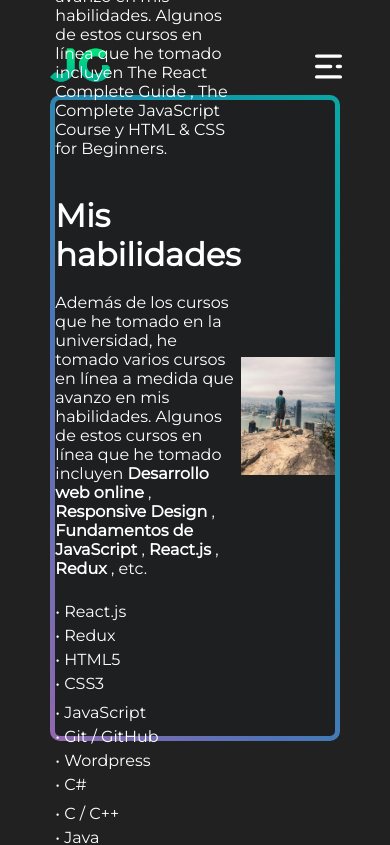
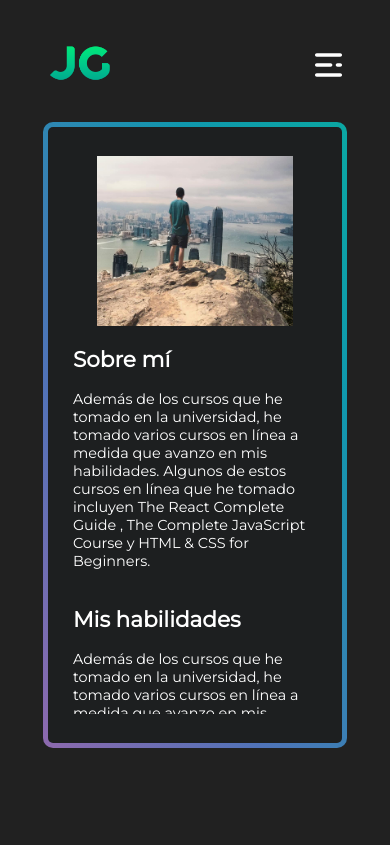
Before and after one commit to JuandaGarcia/JuandaGarcia.com, a React (Create React App) app: page /sobre-mi in a window 390 px wide. Shown: the top 845 px of the page. Built offline with nearby package versions, Linux system fonts and the light colour scheme.

Commit message:
Avances en las seccion sobre mi en mivil

```diff
--- a/src/components/ContactForm.js
+++ b/src/components/ContactForm.js
@@ -122,14 +122,14 @@ class ContactForm extends React.Component {
 					<div className="container-form">
 						<div className="redes-form">
 							<a
-								className="icono-social email noSelect"
+								className="icono-social-contacto email noSelect"
 								href="mailto: juandagarciadev@gmail.com"
 								rel="noopener noreferrer"
 							>
 								{}
 							</a>
 							<a
-								className="icono-social whatsapp noSelect"
+								className="icono-social-contacto whatsapp noSelect"
 								href="https://api.whatsapp.com/send?phone=573184291360&text=Hola%20Juan"
 								target="_blank"
 								rel="noopener noreferrer"
@@ -137,7 +137,7 @@ class ContactForm extends React.Component {
 								{}
 							</a>
 							<a
-								className="icono-social instagram noSelect"
+								className="icono-social-contacto instagram noSelect"
 								href="https://www.instagram.com/juandagarciaa/"
 								target="_blank"
 								rel="noopener noreferrer"
@@ -145,8 +145,24 @@ class ContactForm extends React.Component {
 								{}
 							</a>
 							<a
-								className="icono-social linkedin noSelect"
+								className="icono-social-contacto linkedin noSelect"
 								href="https://www.linkedin.com/in/juandagarciaa/"
+								target="_blank"
+								rel="noopener noreferrer"
+							>
+								{}
+							</a>
+							<a
+								className="icono-social-contacto github noSelect"
+								href="https://www.github.com/juandagarcia/"
+								target="_blank"
+								rel="noopener noreferrer"
+							>
+								{}
+							</a>
+							<a
+								className="icono-social-contacto youtube noSelect"
+								href="https://www.github.com/juandagarcia/"
 								target="_blank"
 								rel="noopener noreferrer"
 							>
@@ -178,7 +194,9 @@ class ContactForm extends React.Component {
 								id=""
 								rows="5"
 							></textarea>
-							<button className="btn-primary">Enviar</button>
+							<div className="noSelect">
+								<button className="btn-primary">Enviar</button>
+							</div>
 						</form>
 					</div>
 				</div>
--- a/src/index.css
+++ b/src/index.css
@@ -15,10 +15,15 @@ body {
 	background-color: #212121;
 	padding: 3em;
 	height: 100vh;
+	cursor: url('./img/cursor.png'), auto;
 }
 
 #App {
 	height: 100%;
+}
+
+a {
+	cursor: url('./img/cursor-pointer.png'), pointer;
 }
 
 .noSelect {
@@ -101,6 +106,7 @@ a {
 	align-items: center;
 	justify-content: space-between;
 	height: 83%;
+	padding-top: 65px;
 }
 
 .img-hero {
@@ -158,7 +164,7 @@ a {
 	font-weight: 800;
 	margin-top: 1em;
 	outline: none;
-	cursor: pointer;
+	cursor: url('./img/cursor-pointer.png'), pointer;
 }
 
 .btn-primary:hover {
@@ -172,6 +178,11 @@ a {
 .icono-social {
 	width: 1em;
 	height: 1em;
+}
+
+.icono-social-contacto {
+	width: 25px;
+	height: 25px;
 }
 
 .linkedin {
@@ -241,7 +252,7 @@ a {
 	border: none;
 	background-image: url(./img/menu.svg);
 	background-color: transparent;
-	cursor: pointer;
+	cursor: url('./img/cursor-pointer.png'), pointer;
 }
 
 .illustration-team {
@@ -366,6 +377,7 @@ a {
 	display: flex;
 	width: 100%;
 	height: 80%;
+	padding-top: 65px;
 	flex-wrap: wrap;
 }
 
@@ -404,7 +416,7 @@ a {
 	margin-bottom: 30px;
 }
 
-.redes-form .icono-social {
+.redes-form .icono-social-contacto {
 	margin: 0 20px;
 }
 
@@ -871,12 +883,13 @@ path#f3-l9 {
 	align-items: flex-start;
 	width: 100%;
 	height: 85%;
-	flex-wrap: wrap-reverse;
 }
 
 .sobre-mi-info {
 	width: 65%;
-	padding: 50px;
+	height: 100%;
+	font-size: 0.9em;
+	align-items: center;
 }
 
 .list-info-sobremi {
@@ -886,14 +899,17 @@ path#f3-l9 {
 }
 
 .sobre-mi-info li {
-	width: 125px;
+	width: 165px;
 	margin: 5px 0;
-	margin-right: 40px;
 }
 
 .sobre-mi-img {
-	width: 35%;
-	padding: 50px;
+	width: 30%;
+	height: 100%;
+	display: flex;
+	justify-content: center;
+	align-items: center;
+	margin-left: 5%;
 }
 
 .sobre-mi-img img {
@@ -909,6 +925,8 @@ path#f3-l9 {
 	color: white;
 	font-family: 'Raleway', sans-serif;
 	font-size: 1em;
+	flex-wrap: wrap-reverse;
+	padding: 50px;
 }
 .gradient-border {
 	--borderWidth: 5px;
@@ -970,9 +988,11 @@ path#f3-l9 {
 		font-size: 11px;
 	}
 
-	.illustration-team {
-		display: none;
+	.illustration {
+		width: 100%;
+		margin-bottom: 50px;
 	}
+
 	.container-form {
 		width: 100%;
 	}
@@ -983,6 +1003,13 @@ path#f3-l9 {
 }
 
 @media screen and (max-width: 768px) {
+	.illustration {
+		display: none;
+	}
+	body {
+		height: 92vh;
+	}
+
 	.hero {
 		flex-wrap: wrap-reverse;
 		height: 90%;
@@ -1064,14 +1091,48 @@ path#f3-l9 {
 		width: 100%;
 	}
 
+	.sobremi {
+		height: 95%;
+		padding-top: 30px;
+	}
+
 	.sobre-mi-info {
 		width: 100%;
-		padding: 0;
+		height: 65%;
+		overflow: auto;
+	}
+
+	.sobre-mi-info h1 {
+		font-size: 1.5em;
 	}
 
 	.sobre-mi-img {
 		width: 100%;
-		padding: 0;
+		height: 30%;
+		margin: 0;
+		margin-bottom: 5%;
+		overflow: hidden;
+	}
+
+	.sobre-mi-img img {
+		width: 80%;
+	}
+
+	#box {
+		width: 100%;
+		padding: 25px;
+		height: 100%;
+	}
+
+	.sobre-mi-info li {
+		width: 100px;
+	}
+	.sobre-mi-info ul {
+		margin-bottom: 15px;
+	}
+
+	.redes-form .icono-social-contacto {
+		margin: 0 10px;
 	}
 }
 
@@ -1091,4 +1152,8 @@ path#f3-l9 {
 	.info-hero h1 {
 		font-size: 16px;
 	}
+
+	.redes-form .icono-social-contacto {
+		margin: 0 5px;
+	}
 }
--- a/src/pages/Home.js
+++ b/src/pages/Home.js
@@ -17,8 +17,8 @@ function Home() {
 						<p>
 							Frontend Developer con gran pasión por el diseño y desarrollo web.
 						</p>
-						<Link to="/sobre-mi" className="cur">
-							<button className="btn-primary">Ver más</button>
+						<Link to="/sobre-mi" className="noSelect">
+							<button className="btn-primary noSelect">Ver más</button>
 						</Link>
 					</div>
 					<figure className="flores-hero">
--- a/src/pages/SobreMi.js
+++ b/src/pages/SobreMi.js
@@ -30,8 +30,8 @@ function SobreMi() {
 							href="https://platzi.com/clases/html5-css3/"
 						>
 							<strong>Desarrollo web online</strong>
-						</a>{' '}
-						,{' '}
+						</a>
+						{''},{' '}
 						<a
 							className="noSelect"
 							target="_blank"
@@ -39,8 +39,8 @@ function SobreMi() {
 							href="https://platzi.com/clases/responsive-design/"
 						>
 							<strong>Responsive Design</strong>
-						</a>{' '}
-						,{' '}
+						</a>
+						{''},{' '}
 						<a
 							className="noSelect"
 							target="_blank"
@@ -48,8 +48,8 @@ function SobreMi() {
 							href="https://platzi.com/clases/fundamentos-javascript/"
 						>
 							<strong>Fundamentos de JavaScript</strong>
-						</a>{' '}
-						,{' '}
+						</a>
+						{''},{' '}
 						<a
 							className="noSelect"
 							target="_blank"
@@ -57,8 +57,8 @@ function SobreMi() {
 							href="https://platzi.com/clases/react/"
 						>
 							<strong>React.js</strong>
-						</a>{' '}
-						,{' '}
+						</a>
+						{''},{' '}
 						<a
 							className="noSelect"
 							target="_blank"
@@ -66,8 +66,8 @@ function SobreMi() {
 							href="https://platzi.com/clases/redux/"
 						>
 							<strong>Redux</strong>
-						</a>{' '}
-						, etc.
+						</a>
+						{''}, etc.
 					</p>
 					<br />
 					<div className="list-info-sobremi">
@@ -97,11 +97,9 @@ function SobreMi() {
 						</ul>
 					</div>
 				</div>
-				{
-					<div className="sobre-mi-img">
-						<img src={me} alt="Juanda Garcia" />
-					</div>
-				}
+				<div className="sobre-mi-img">
+					<img src={me} alt="Juanda Garcia" />
+				</div>
 			</div>
 		</div>
 	)
```
Also changed, not shown: src/img/cursor-pointer.png (added), src/img/cursor.png (added).
